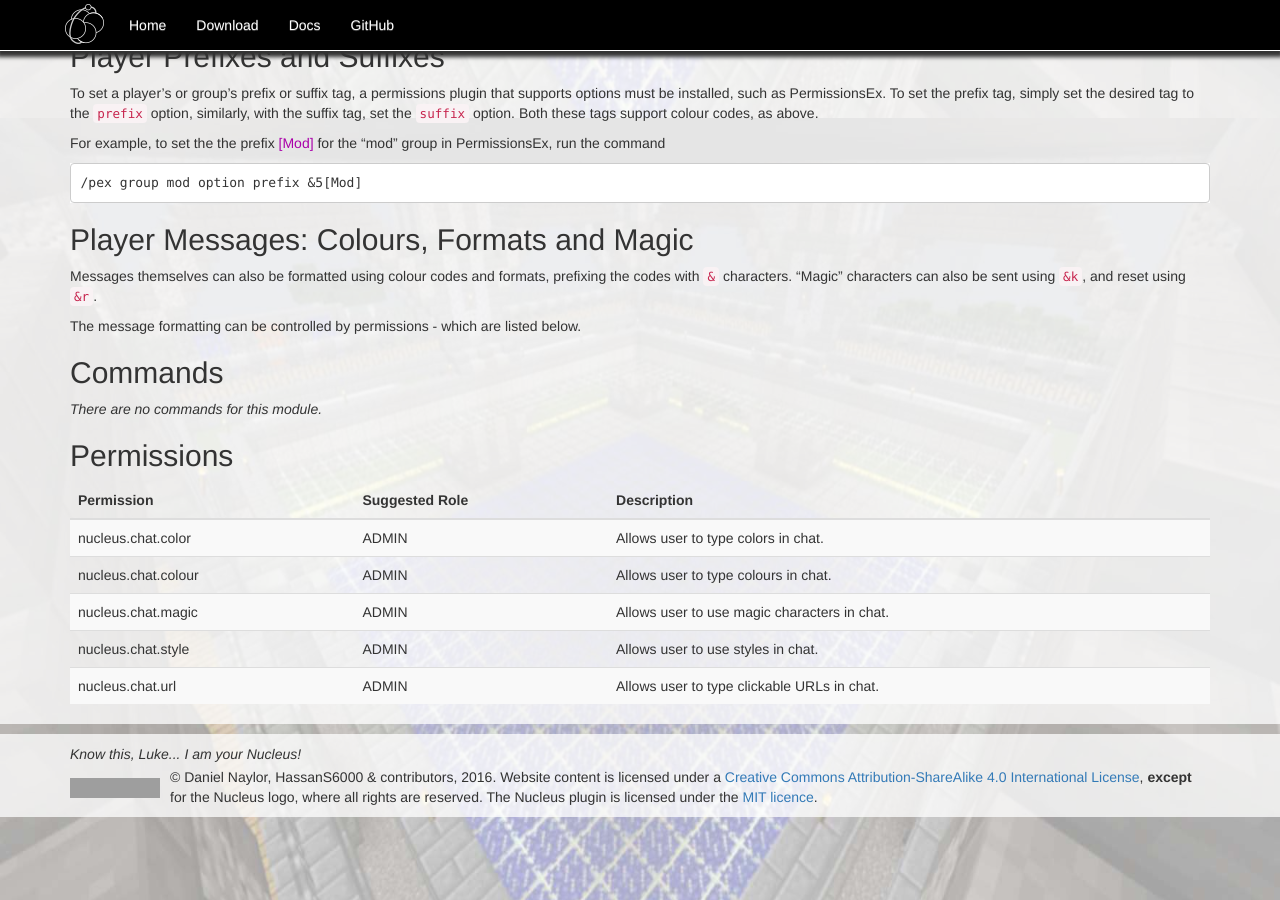
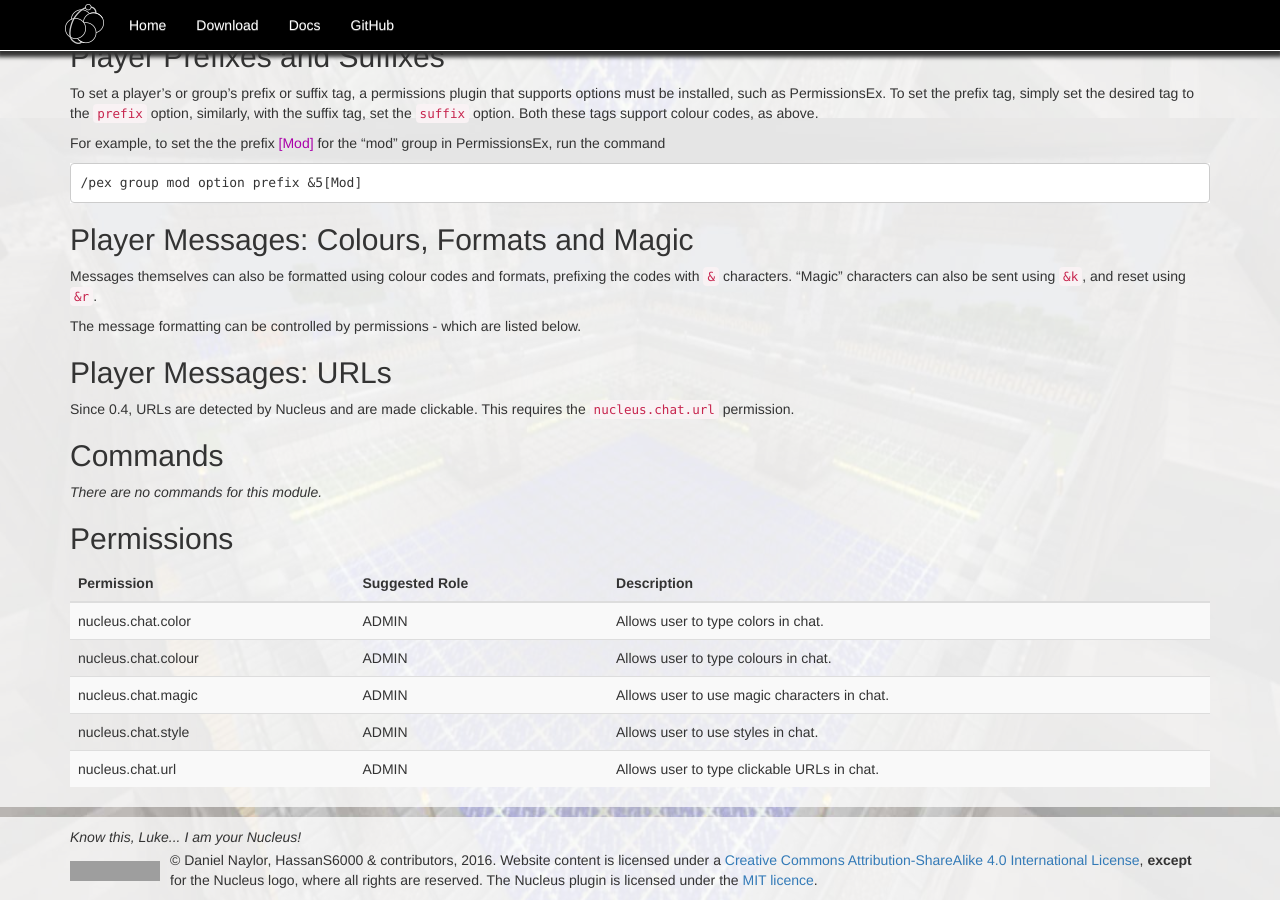
Before and after one commit to NucleusPowered/site-v1, a Jekyll site: the page built from docs/modules/chat.md, in a window 1280 px wide and 900 px high, scrolled down 782 px. Built offline with Jekyll 4.4.1, drawn with Linux system fonts in a browser that asks for light colours; grey boxes are pictures that could not be loaded.

Commit message:
URLs in chat

```diff
--- a/docs/modules/chat.md
+++ b/docs/modules/chat.md
@@ -54,3 +54,7 @@
 "Magic" characters can also be sent using `&k`, and reset using `&r`.
 
 The message formatting can be controlled by permissions - which are listed below.
+
+## Player Messages: URLs
+
+Since 0.4, URLs are detected by Nucleus and are made clickable. This requires the `nucleus.chat.url` permission.
```
